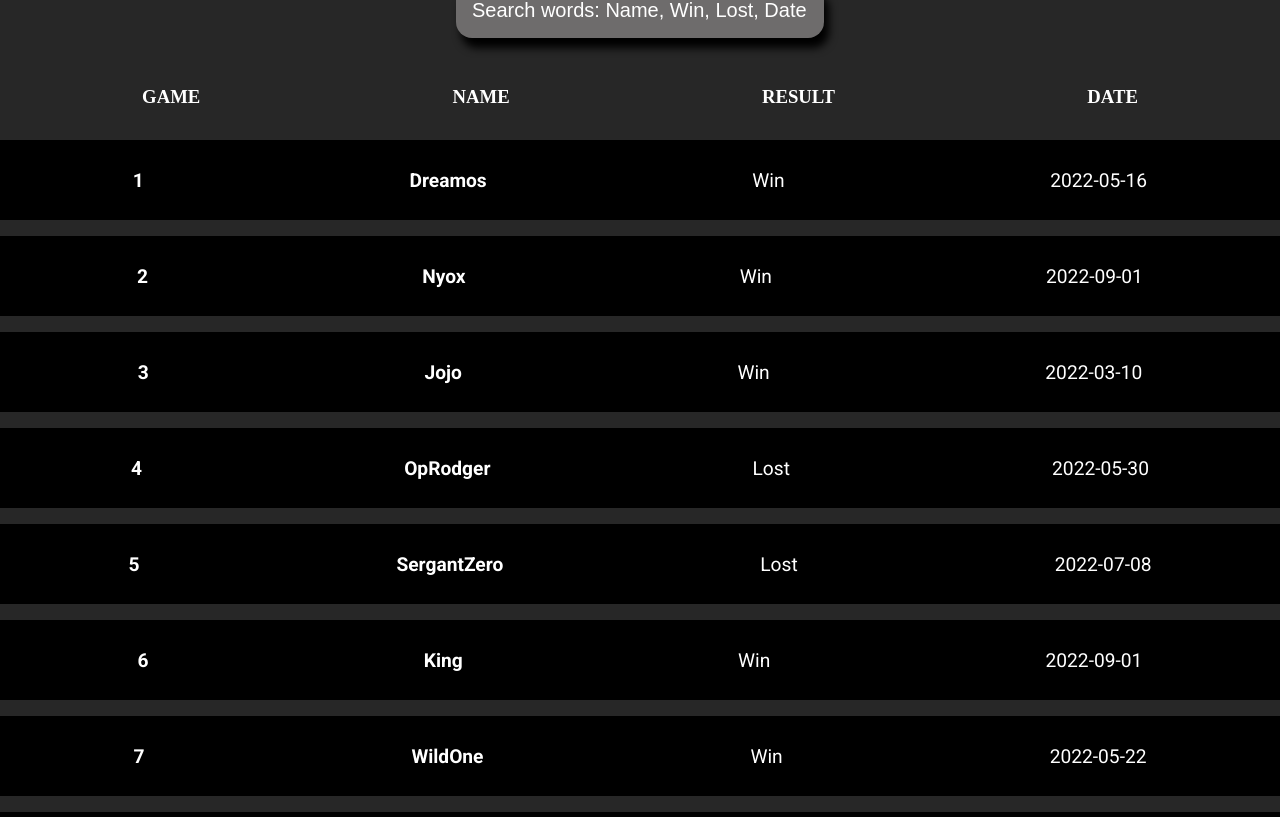
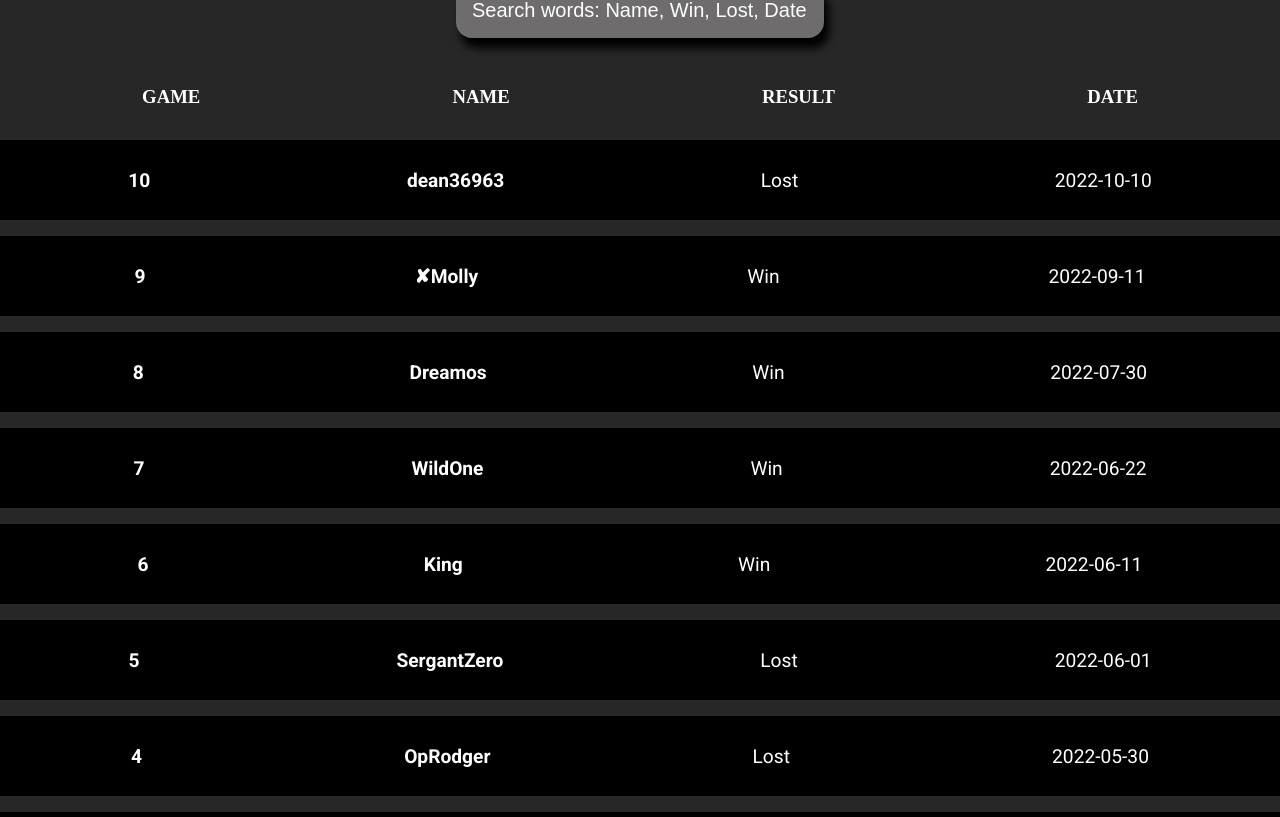
Before and after one commit to christopherwahlstrom/rewind-project, a React (Vite) app: page / in a window 1280 px wide. Shown: the part 1243-2060 px from the top of the page. Built offline with nearby package versions, Linux system fonts and the light colour scheme; a web font is replaced by a local one.

Commit message:
updated according to Davids requests

```diff
--- a/src/components/PlayerGrid.tsx
+++ b/src/components/PlayerGrid.tsx
@@ -43,7 +43,7 @@ const PlayerGrid = ({players}: Props) => {
                         return choice
                     }
 
-                }).map(player => (
+                }).reverse().map(player => (
                     <PlayerCard key={player.gameId} player={player} />
                 ))}
             </section>
--- a/src/players.json
+++ b/src/players.json
@@ -2,19 +2,19 @@
     "players": [
         {
             "name":"Dreamos",
-            "date": "2022-05-16",
+            "date": "2022-01-16",
             "result": "Win",
             "gameId": 1
         },
         {
             "name":"Nyox",
-            "date": "2022-09-01",
+            "date": "2022-01-11",
             "result": "Win",
             "gameId": 2
         },
         {
             "name":"Jojo",
-            "date": "2022-03-10",
+            "date": "2022-02-10",
             "result": "Win",
             "gameId": 3
         },
@@ -26,25 +26,25 @@
         },
         {
             "name":"SergantZero",
-            "date": "2022-07-08",
+            "date": "2022-06-01",
             "result": "Lost",
             "gameId": 5
         },
         {
             "name":"King",
-            "date": "2022-09-01",
+            "date": "2022-06-11",
             "result": "Win",
             "gameId": 6
         },
         {
             "name":"WildOne",
-            "date": "2022-05-22",
+            "date": "2022-06-22",
             "result": "Win",
             "gameId": 7
         },
         {
             "name":"Dreamos",
-            "date": "2022-08-30",
+            "date": "2022-07-30",
             "result": "Win",
             "gameId": 8
         },
@@ -56,7 +56,7 @@
         },
         {
             "name":"dean36963",
-            "date": "2022-05-10",
+            "date": "2022-10-10",
             "result": "Lost",
             "gameId": 10
         }
```
